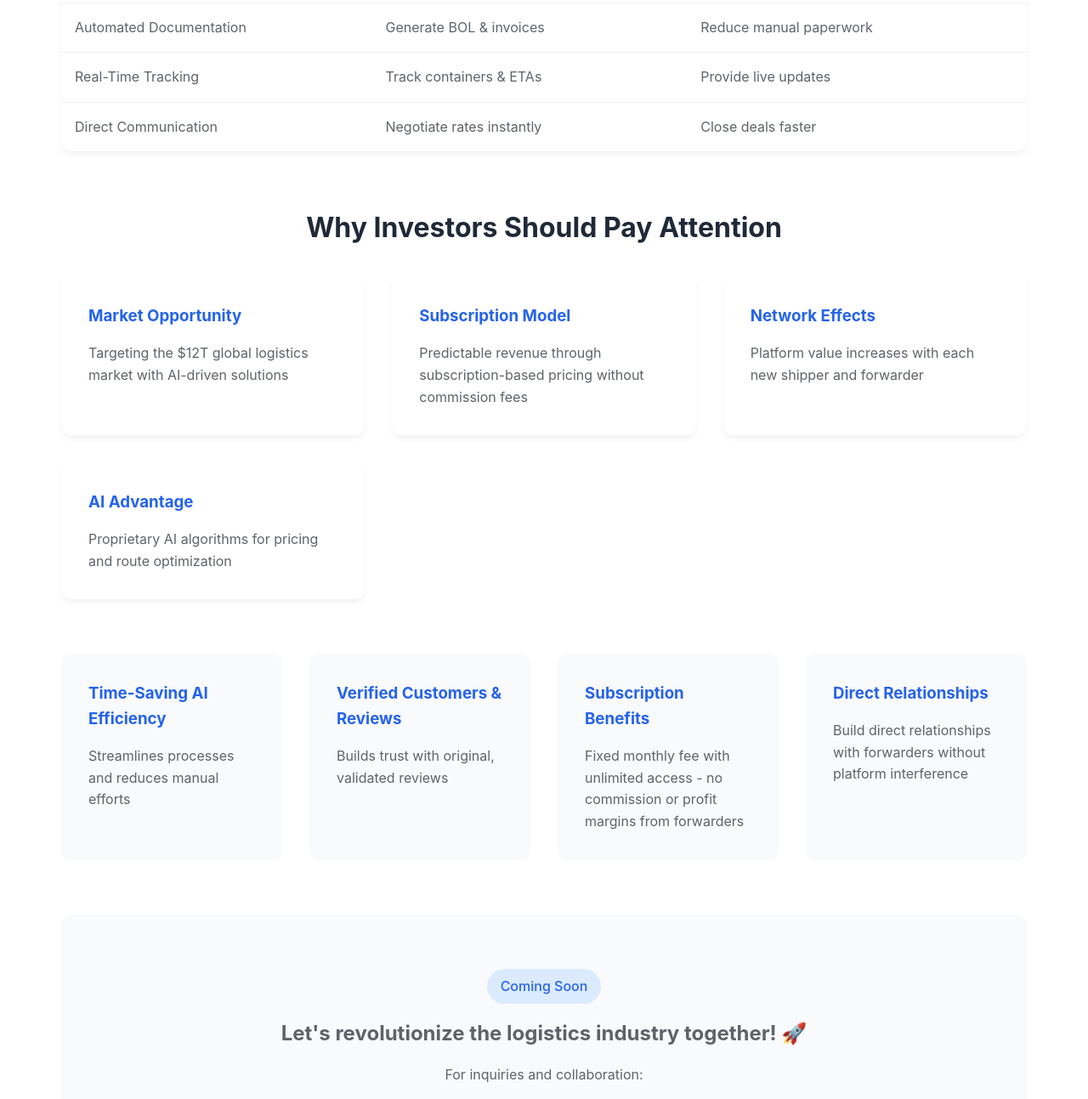
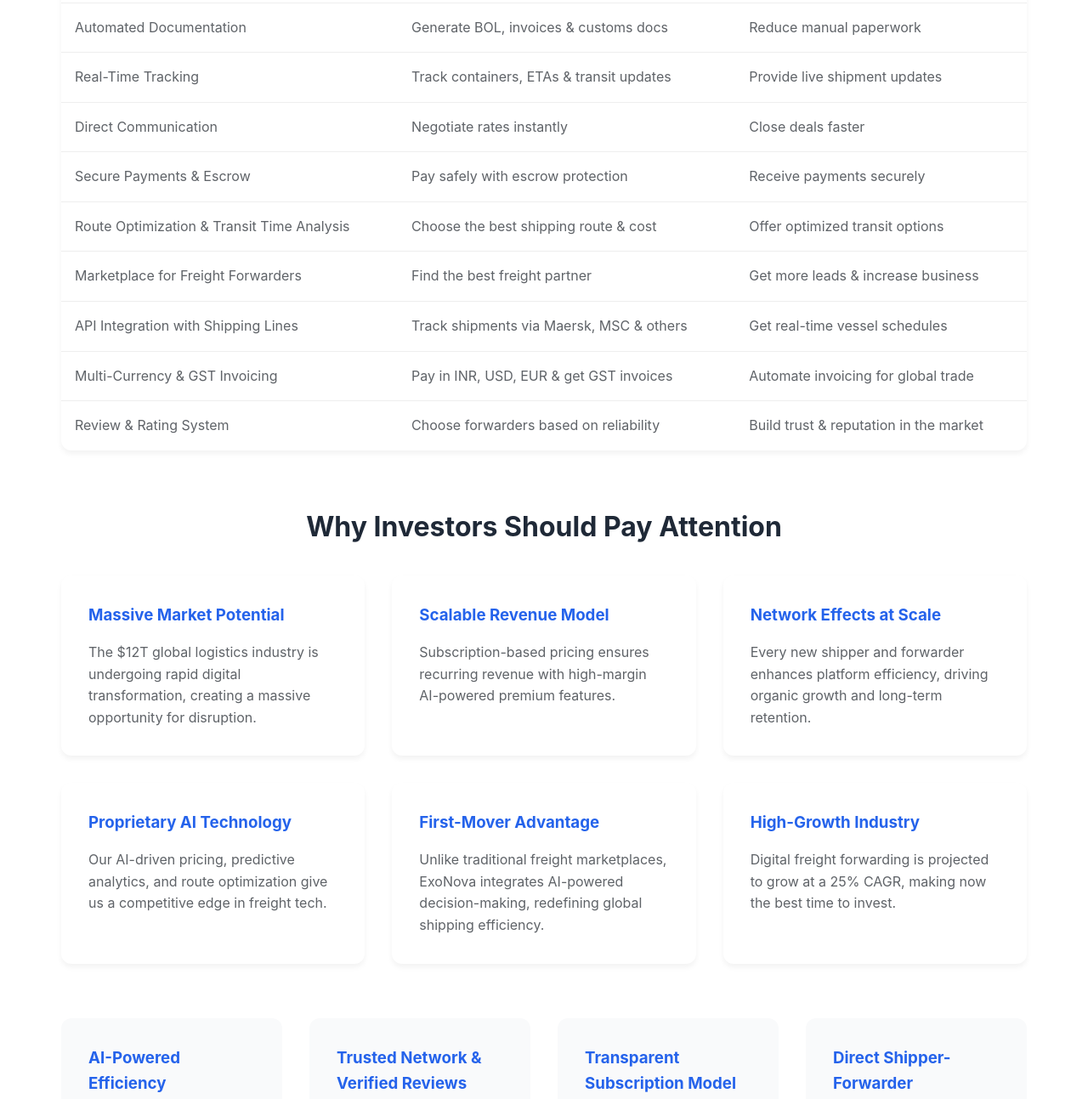
Before and after one commit to itzvarun02/Hiivarun, a plain HTML site: page index.html in a window 1280 px wide. Shown: the part 875-2168 px from the top of the page at 85% size. Drawn offline with Linux system fonts and the light colour scheme.

Commit message:
Update index.html

```diff
--- a/index.html
+++ b/index.html
@@ -632,12 +632,12 @@
 <body>
     <header class="header">
         <div>Hii Varun</div>
-        <a href="#" style="text-decoration: none; color: inherit;">Investors</a>
+        <a href="#" style="text-decoration: none; color: inherit;">Home</a>
     </header>
 
     <div class="container">
         <section class="hero-section">
-            <h1 class="section-title">Welcome to Hii Varun</h1>
+            <h1 class="section-title">Welcome to ExoNova</h1>
             <p class="subtitle text-center">Revolutionizing Global Logistics with AI-Powered Solutions</p>
 
             <div class="social-links">
@@ -669,7 +669,7 @@
         </section>
 
         <section>
-            <h2 class="section-title">Why Choose Hii Varun?</h2>
+    <h2 class="section-title">Why Choose ExoNova?</h2>
     <div class="comparison-table-wrapper">
         <table class="comparison-table">
             <thead>
@@ -702,42 +702,81 @@
                 </tr>
                 <tr>
                     <td>Automated Documentation</td>
-                            <td>Generate BOL & invoices</td>
+                    <td>Generate BOL, invoices & customs docs</td>
                     <td>Reduce manual paperwork</td>
                 </tr>
                 <tr>
                     <td>Real-Time Tracking</td>
-                            <td>Track containers & ETAs</td>
-                            <td>Provide live updates</td>
+                    <td>Track containers, ETAs & transit updates</td>
+                    <td>Provide live shipment updates</td>
                 </tr>
                 <tr>
                     <td>Direct Communication</td>
                     <td>Negotiate rates instantly</td>
                     <td>Close deals faster</td>
                 </tr>
+                <tr>
+                    <td>Secure Payments & Escrow</td>
+                    <td>Pay safely with escrow protection</td>
+                    <td>Receive payments securely</td>
+                </tr>
+                <tr>
+                    <td>Route Optimization & Transit Time Analysis</td>
+                    <td>Choose the best shipping route & cost</td>
+                    <td>Offer optimized transit options</td>
+                </tr>
+                <tr>
+                    <td>Marketplace for Freight Forwarders</td>
+                    <td>Find the best freight partner</td>
+                    <td>Get more leads & increase business</td>
+                </tr>
+                <tr>
+                    <td>API Integration with Shipping Lines</td>
+                    <td>Track shipments via Maersk, MSC & others</td>
+                    <td>Get real-time vessel schedules</td>
+                </tr>
+                <tr>
+                    <td>Multi-Currency & GST Invoicing</td>
+                    <td>Pay in INR, USD, EUR & get GST invoices</td>
+                    <td>Automate invoicing for global trade</td>
+                </tr>
+                <tr>
+                    <td>Review & Rating System</td>
+                    <td>Choose forwarders based on reliability</td>
+                    <td>Build trust & reputation in the market</td>
+                </tr>
             </tbody>
         </table>
     </div>
 </section>
 
+
         <section>
     <h2 class="section-title">Why Investors Should Pay Attention</h2>
     <div class="benefits-grid">
         <div class="benefit-card">
-                    <h3>Market Opportunity</h3>
-                    <p>Targeting the $12T global logistics market with AI-driven solutions</p>
+            <h3>Massive Market Potential</h3>
+            <p>The $12T global logistics industry is undergoing rapid digital transformation, creating a massive opportunity for disruption.</p>
         </div>
         <div class="benefit-card">
-                    <h3>Subscription Model</h3>
-                    <p>Predictable revenue through subscription-based pricing without commission fees</p>
+            <h3>Scalable Revenue Model</h3>
+            <p>Subscription-based pricing ensures recurring revenue with high-margin AI-powered premium features.</p>
         </div>
         <div class="benefit-card">
-                    <h3>Network Effects</h3>
-                    <p>Platform value increases with each new shipper and forwarder</p>
+            <h3>Network Effects at Scale</h3>
+            <p>Every new shipper and forwarder enhances platform efficiency, driving organic growth and long-term retention.</p>
         </div>
         <div class="benefit-card">
-                    <h3>AI Advantage</h3>
-                    <p>Proprietary AI algorithms for pricing and route optimization</p>
+            <h3>Proprietary AI Technology</h3>
+            <p>Our AI-driven pricing, predictive analytics, and route optimization give us a competitive edge in freight tech.</p>
+        </div>
+        <div class="benefit-card">
+            <h3>First-Mover Advantage</h3>
+            <p>Unlike traditional freight marketplaces, ExoNova integrates AI-powered decision-making, redefining global shipping efficiency.</p>
+        </div>
+        <div class="benefit-card">
+            <h3>High-Growth Industry</h3>
+            <p>Digital freight forwarding is projected to grow at a 25% CAGR, making now the best time to invest.</p>
         </div>
     </div>
 </section>
@@ -745,29 +784,23 @@
 
       <section class="advantages-grid">
     <div class="advantage-card">
-                <h3>Time-Saving AI Efficiency</h3>
-                <p>Streamlines processes and reduces manual efforts</p>
+        <h3>AI-Powered Efficiency</h3>
+        <p>Automates freight processes, reducing manual work and saving valuable time.</p>
     </div>
     <div class="advantage-card">
-                <h3>Verified Customers & Reviews</h3>
-                <p>Builds trust with original, validated reviews</p>
+        <h3>Trusted Network & Verified Reviews</h3>
+        <p>Connect with reputable shippers and forwarders backed by real, validated reviews.</p>
     </div>
     <div class="advantage-card">
-                <h3>Subscription Benefits</h3>
-                <p>Fixed monthly fee with unlimited access - no commission or profit margins from forwarders</p>
+        <h3>Transparent Subscription Model</h3>
+        <p>Unlimited access for a fixed monthly fee—no hidden commissions or profit cuts.</p>
     </div>
     <div class="advantage-card">
-                <h3>Direct Relationships</h3>
-                <p>Build direct relationships with forwarders without platform interference</p>
+        <h3>Direct Shipper-Forwarder Connections</h3>
+        <p>Negotiate and collaborate directly with partners without platform interference.</p>
     </div>
 </section>
 
-        <section class="contact-section">
-            <div class="coming-soon">Coming Soon</div>
-            <h2>Let's revolutionize the logistics industry together! 🚀</h2>
-            <p style="margin: 1rem 0;">For inquiries and collaboration:</p>
-            <a href="mailto:ceo@hiivarun.in" class="email">ceo@hiivarun.in</a>
-        </section>
 
         <!-- Add Business Card Section -->
        <section class="business-card">
@@ -775,8 +808,8 @@
         <div class="card-header">
             <div class="card-logo">H</div>
             <div class="card-title">
-                        <h3>Varun Vinay Dubey</h3>
-                        <span>CEO</span>
+                <h3>Varun Dubey</h3>
+                <span>Founder</span>
             </div>
         </div>
         <div class="card-details">
@@ -794,6 +827,13 @@
                     </svg>
                     <span>ceo@hiivarun.in</span>
                 </div>
+                <div class="contact-item">
+                    <svg viewBox="0 0 24 24" width="16" height="16" stroke="currentColor" fill="none">
+                        <path d="M4 4h16c1.1 0 2 .9 2 2v12c0 1.1-.9 2-2 2H4c-1.1 0-2-.9-2-2V6c0-1.1.9-2 2-2z"/>
+                        <path d="M22 6l-10 7L2 6"/>
+                    </svg>
+                    <span>hiivarun01@gmail.com</span>
+                </div>
             </div>
             <div class="transport-icons">
                 <svg viewBox="0 0 24 24" width="16" height="16" stroke="currentColor" fill="none">
@@ -810,6 +850,7 @@
         </div>
     </div>
 </section>
+
 
         <footer class="footer">
             <p>© 2025 Hii Varun. All rights reserved.</p>
```
Lines whose indentation alone changed are shown as unchanged.
